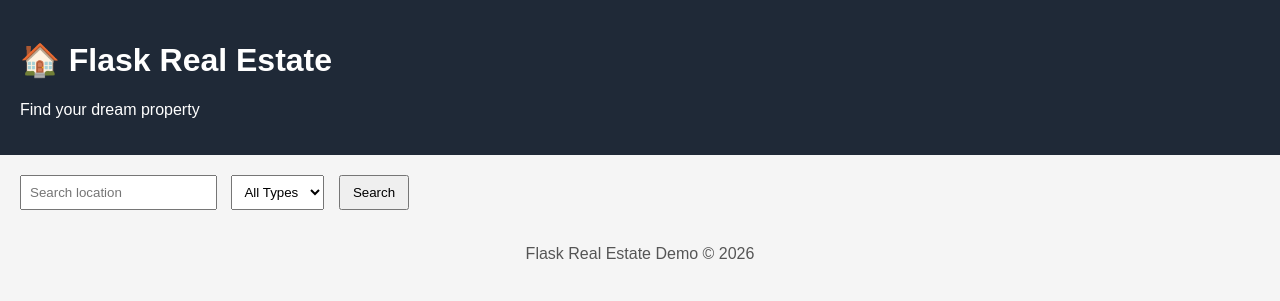
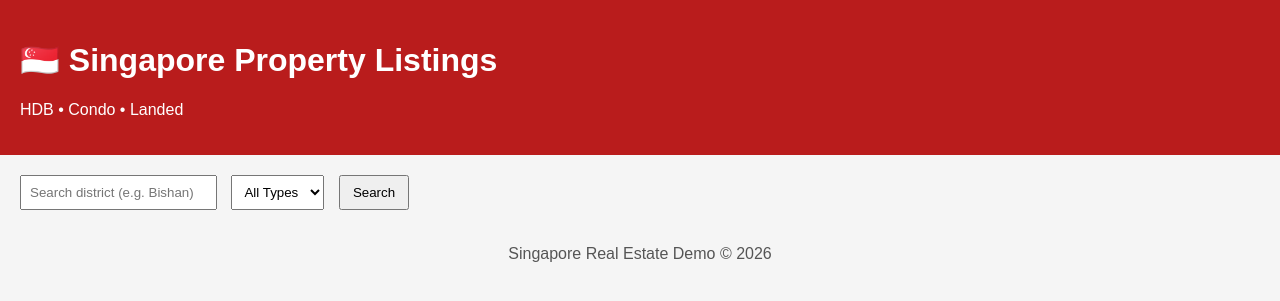
Before and after one commit to aihome-sg/flask-app, a Flask app: template templates/home.html in a window 1280 px wide. Shown: the top 301 px of the page. Run offline with Flask 3, Linux system fonts and the light colour scheme; the template is opened without the code that fills it, so the values that code supplies are empty.

Commit message:
Convert to Singapore Listingsh

```diff
--- a/app.py
+++ b/app.py
@@ -1,4 +1,4 @@
-# Flask Real Estate Website (Structured)
+# Flask Real Estate Website – Singapore Listings
 
 # Folder structure:
 # flask_real_estate/
@@ -8,30 +8,41 @@
 # └── static/
 #     └── style.css
 
+# =====================
 # app.py
+# =====================
 from flask import Flask, render_template, request
 
 app = Flask(__name__)
 
-# Sample property data
+# Singapore property sample data
 PROPERTIES = [
     {
         "id": 1,
-        "title": "Modern 2-Bedroom Condo",
-        "price": 1200000,
-        "location": "Singapore",
-        "type": "Condo",
+        "title": "4-Room HDB at Bishan",
+        "price": 780000,
+        "district": "Bishan",
+        "type": "HDB",
         "image": "https://via.placeholder.com/400x250",
-        "description": "Near MRT, fully furnished, great view"
+        "description": "High floor, near MRT, renovated"
     },
     {
         "id": 2,
-        "title": "Landed House with Garden",
-        "price": 3500000,
-        "location": "Singapore",
+        "title": "2-Bedroom Condo at Bugis",
+        "price": 1450000,
+        "district": "Bugis",
+        "type": "Condo",
+        "image": "https://via.placeholder.com/400x250",
+        "description": "City fringe, pool & gym"
+    },
+    {
+        "id": 3,
+        "title": "Landed Terrace at Serangoon",
+        "price": 3200000,
+        "district": "Serangoon",
         "type": "Landed",
         "image": "https://via.placeholder.com/400x250",
-        "description": "Quiet neighborhood, large space"
+        "description": "Quiet estate, 2-storey"
     }
 ]
 
@@ -41,7 +52,7 @@ def home():
     t = request.args.get("type", "")
 
     filtered = [p for p in PROPERTIES
-                if (q in p["location"].lower() or not q)
+                if (q in p["district"].lower() or not q)
                 and (p["type"] == t or not t)]
 
     return render_template("home.html", properties=filtered, request=request)
--- a/static/style.css
+++ b/static/style.css
@@ -1,11 +1,11 @@
 body { font-family: Arial, sans-serif; background:#f5f5f5; margin:0 }
-header { background:#1f2937; color:white; padding:20px }
+header { background:#b91c1c; color:white; padding:20px }
 .container { padding:20px }
 .grid { display:grid; grid-template-columns: repeat(auto-fit, minmax(300px, 1fr)); gap:20px }
 .card { background:white; border-radius:8px; overflow:hidden; box-shadow:0 4px 10px rgba(0,0,0,0.1) }
 .card img { width:100%; height:200px; object-fit:cover }
 .card-body { padding:15px }
-.price { color:#16a34a; font-weight:bold }
+.price { color:#15803d; font-weight:bold }
 footer { text-align:center; padding:15px; color:#555 }
 input, select { padding:8px; margin-right:10px }
 button { padding:8px 12px }
--- a/templates/home.html
+++ b/templates/home.html
@@ -1,19 +1,21 @@
 <!DOCTYPE html>
 <html>
 <head>
-    <title>Flask Real Estate</title>
-    <link rel="stylesheet" type="text/css" href="{{ url_for('static', filename='style.css') }}">
+    <title>Singapore Property Listings</title>
+    <link rel="stylesheet" href="{{ url_for('static', filename='style.css') }}">
 </head>
 <body>
 <header>
-    <h1>🏠 Flask Real Estate</h1>
-    <p>Find your dream property</p>
+    <h1>🇸🇬 Singapore Property Listings</h1>
+    <p>HDB • Condo • Landed</p>
 </header>
+
 <div class="container">
     <form method="get">
-        <input type="text" name="q" placeholder="Search location" value="{{ request.args.get('q','') }}">
+        <input type="text" name="q" placeholder="Search district (e.g. Bishan)" value="{{ request.args.get('q','') }}">
         <select name="type">
             <option value="">All Types</option>
+            <option value="HDB">HDB</option>
             <option value="Condo">Condo</option>
             <option value="Landed">Landed</option>
         </select>
@@ -26,7 +28,7 @@
             <img src="{{ p.image }}">
             <div class="card-body">
                 <h3>{{ p.title }}</h3>
-                <p>{{ p.location }} • {{ p.type }}</p>
+                <p>{{ p.district }} • {{ p.type }}</p>
                 <p class="price">SGD {{ "{:,.0f}".format(p.price) }}</p>
                 <p>{{ p.description }}</p>
             </div>
@@ -34,8 +36,9 @@
         {% endfor %}
     </div>
 </div>
+
 <footer>
-    Flask Real Estate Demo © 2026
+    Singapore Real Estate Demo © 2026
 </footer>
 </body>
 </html>
```
